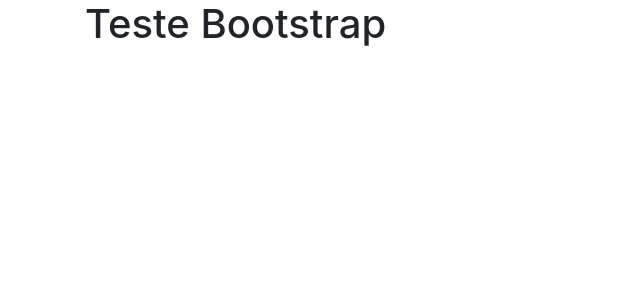
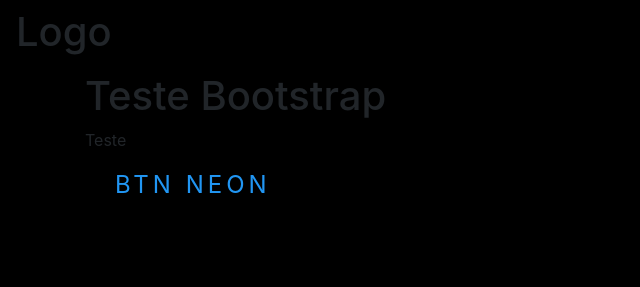
Before and after one commit to tony-bentus/site, a plain HTML site: page index.html in a window 1280 px wide. Shown: the whole page, without its empty margins (0-640 px from the left). Drawn offline with nearby package versions, Linux system fonts and the light colour scheme.

Commit message:
insert btn neon

```diff
--- a/index.html
+++ b/index.html
@@ -12,12 +12,40 @@
     <title>Site Github</title>
   </head>
   <body>
+    <navbar class="navbar">
+        <h1>Logo</h1>
+
+
+    </navbar>
+
     <div class="container">
         <div class="row">
             <div class="col-12">
                 <h1>Teste Bootstrap</h1>
             </div>
         </div>
+        <div class="row">
+            <div class="col-12">
+                <a id="teste-btn"> Teste</a>
+                <div id="test-content">
+
+                </div>
+            </div>
+        </div>
+    </div>
+
+    <div class="container">
+      <div class="row">
+        <div class="col-12">
+          <a class="btn-neon">
+            <span></span>
+            <span></span>
+            <span></span>
+            <span></span>
+          Btn Neon
+          </a>
+        </div>
+      </div>
     </div>
 
 
@@ -27,5 +55,6 @@
     <script src="https://cdn.jsdelivr.net/npm/popper.js@1.16.0/dist/umd/popper.min.js" integrity="sha384-Q6E9RHvbIyZFJoft+2mJbHaEWldlvI9IOYy5n3zV9zzTtmI3UksdQRVvoxMfooAo" crossorigin="anonymous"></script>
     <script src="js/bootstrap.min.js"></script>
     <script src="js/app.js"></script>
+    <script src="https://ajax.googleapis.com/ajax/libs/jquery/3.5.1/jquery.min.js"></script>
   </body>
 </html>
--- a/js/app.js
+++ b/js/app.js
@@ -0,0 +1,3 @@
+$("#teste-btn").click(function(){
+    $("#test-content").load("teste.html");
+  });
--- a/style.css
+++ b/style.css
@@ -0,0 +1,80 @@
+body{
+    background-color: black;
+}
+.btn-neon{
+    position: relative;
+    display: inline-block;
+    padding: 15px 30px;
+    color: #2196f3!important;
+    text-transform: uppercase;
+    letter-spacing: 4px;
+    text-decoration: none;
+    font-size: 24px;
+    overflow: hidden;
+    transition: 0.2s;
+}
+.btn-neon:hover{
+    color: #255784!important;
+    background: #2196f3;
+    box-shadow: 0 0 10px #2196f3, 0 0 40px #2196f3, 0 0 80px #2196f3;
+    transition-delay: 1s;
+}
+.btn-neon span {
+    position: absolute;
+    display: block;
+}
+/* top */
+.btn-neon span:nth-child(1)
+{
+    top: 0;
+    left: -100%;
+    width: 100%;
+    height: 2px;
+    background: linear-gradient(90deg, transparent, #2196f3);
+}
+.btn-neon:hover span:nth-child(1){
+    left: 100%;
+    transition: 1s;
+}
+/* right */
+.btn-neon span:nth-child(2)
+{
+    top: -100%;
+    right: 0;
+    width: 2px;
+    height: 100%;
+    background: linear-gradient(180deg, transparent, #2196f3);
+}
+.btn-neon:hover span:nth-child(2){
+    top: 100%;
+    transition: 1s;
+    transition-delay: 0.25s;
+}
+/* bottom */
+.btn-neon span:nth-child(3)
+{
+    bottom: 0;
+    right: -100%;
+    width: 100%;
+    height: 2px;
+    background: linear-gradient(270deg, transparent, #2196f3);
+}
+.btn-neon:hover span:nth-child(3){
+    right: 100%;
+    transition: 1s;
+    transition-delay: 0.5s;
+}
+/* left */
+.btn-neon span:nth-child(4)
+{
+    bottom: -100%;
+    left: 0;
+    width: 2px;
+    height: 100%;
+    background: linear-gradient(360deg, transparent, #2196f3);
+}
+.btn-neon:hover span:nth-child(4){
+    bottom: 100%;
+    transition: 1s;
+    transition-delay: 0.75s;
+}
```
Also changed, not shown: teste.html (added, +6 -0 lines).
